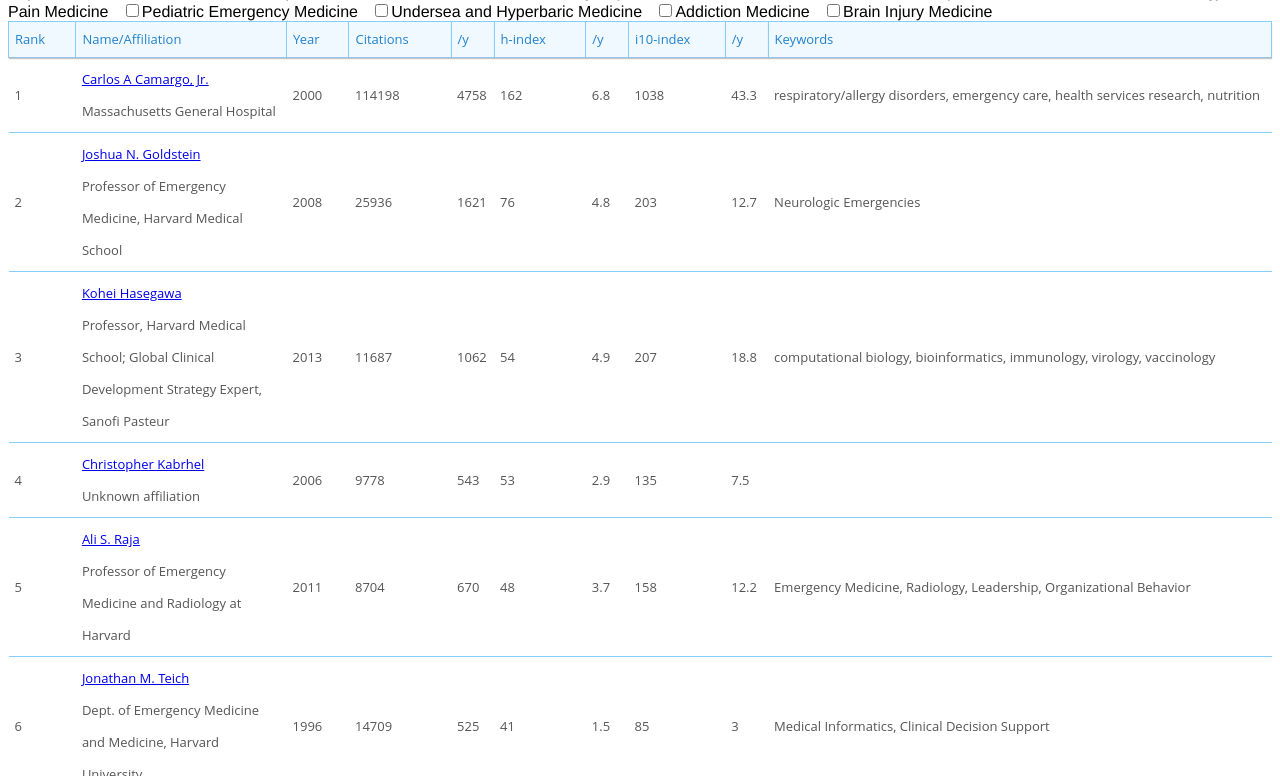
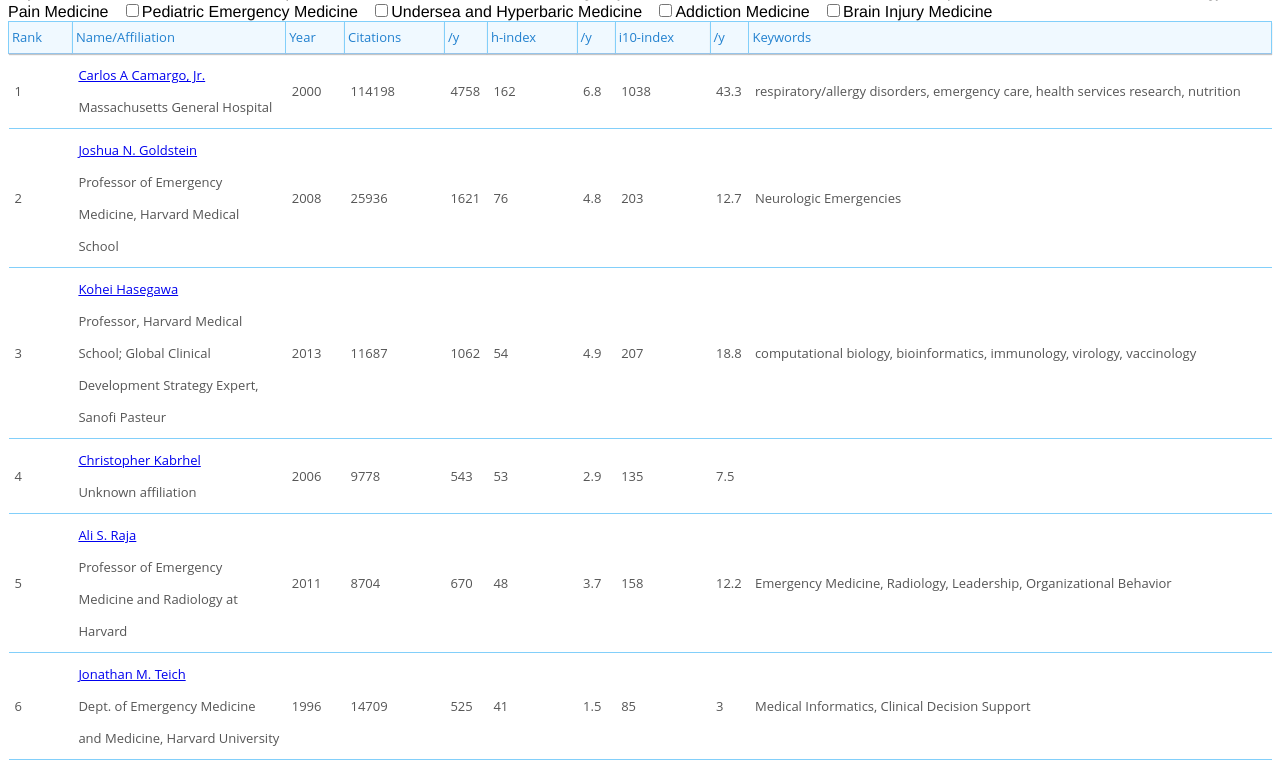
Before and after one commit to adamlandman/citation-scraper-EM, a website: page index.html in a window 1280 px wide. Shown: the part 324-1100 px from the top of the page. Drawn offline with nearby package versions, Linux system fonts and the light colour scheme.

Commit message:
Update theme.dropbox.css
Make padding smaller

```diff
--- a/tablesorter/theme.dropbox.css
+++ b/tablesorter/theme.dropbox.css
@@ -22,7 +22,7 @@
 	border-color: #82cffa #82cffa #96c4ea;
 	border-style: solid;
 	border-width: 1px;
-	padding: 3px 6px;
+	padding: 1px 3px;
 	font-size: 13px;
 	font-weight: normal;
 	line-height: 29px;
```
